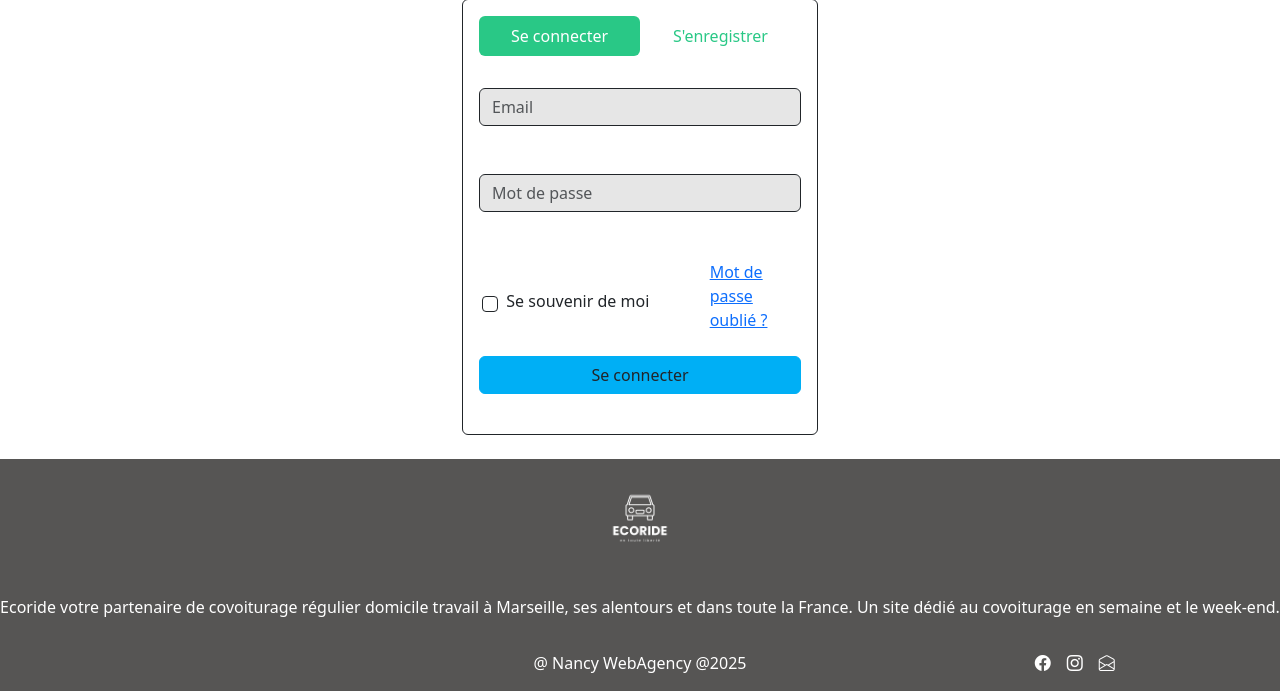
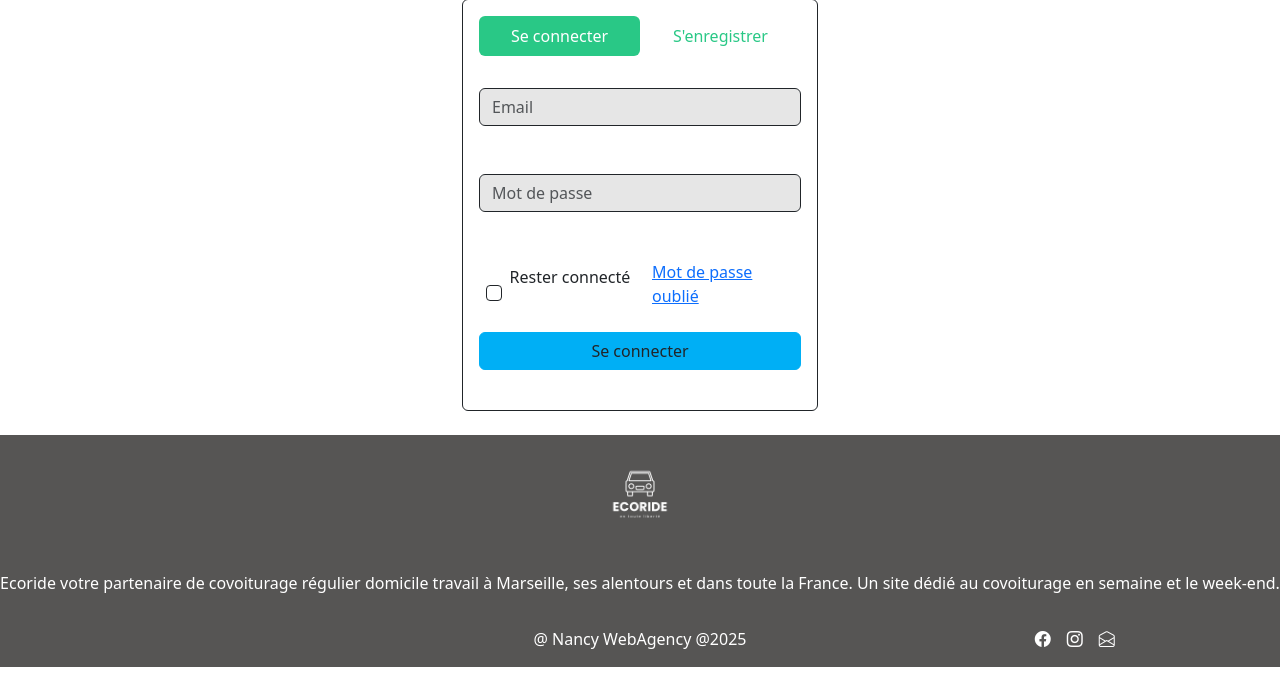
Before and after one commit to nancyh13500/ecoride_ecf, a PHP site: page /login.php in a window 1280 px wide. Shown: the part 171-862 px from the top of the page. After the commit the page ends 838 px from the top, so only its background shows below. Run offline with PHP 8.4, Linux system fonts and the light colour scheme.

Commit message:
update login

```diff
--- a/assets/css/style.css
+++ b/assets/css/style.css
@@ -216,6 +216,10 @@
 
 
 /*section login*/
+.password-forget {
+    font-size: 13px;
+}
+
 .login-register {
     min-height: 100vh;
     display: flex;
@@ -284,10 +288,22 @@
     color: var(--primary);
 }
 
-.form-check-label {
-    width: 11em;
+.form-check-login {
+    display: flex;
+    min-height: 1.5rem;
+    padding-left: 2.5em;
+    margin-bottom: .125rem;
+}
+
+.form-check-label-login {
+    width: 9em;
     height: 1em;
-    margin-top: 0.8em;
+    margin-left: 0.5em;
+}
+
+.form-check-label-register {
+    width: 16em;
+    height: 1em;
 }
 
 /*end section login*/
--- a/contact.php
+++ b/contact.php
@@ -3,7 +3,7 @@
 <section class="contact">
     <div class="contact-title text-center">
         <div class="container">
-            <h1 class="contact-title mt-3 mb-3">Contact</h1>
+            <h1 class="contact-title mt-3 mb-3 fw-bold">Contact</h1>
         </div>
     </div>
 
--- a/login.php
+++ b/login.php
@@ -27,15 +27,18 @@
                                     <label class="form-label" for="loginPassword"></label>
                                 </div>
 
-                                <div class="row mb-4 align-items-center">
-                                    <div class="col-md-8 d-flex justify-content-center">
-                                        <div class="form-check">
-                                            <input class="form-check-input border-dark" type="checkbox" value="" id="loginCheck" />
-                                            <label class="form-check-label justify-content-center" for="loginCheck">Se souvenir de moi</label>
+                                <div class="row mb-4">
+                                    <div class="col-md-6 d-flex justify-content-center align-items-center">
+                                        <!-- Checkbox -->
+                                        <div class="form-check-login">
+                                            <input class="form-check-input border-dark" type="checkbox" value="" id="loginCheck">
+                                            <label class="form-check-label-login" for="loginCheck">Rester connecté</label>
                                         </div>
                                     </div>
-                                    <div class="col-md-4 d-flex justify-content-center">
-                                        <a href="#">Mot de passe oublié ?</a>
+
+                                    <div class="col-md-6 d-flex justify-content-center">
+                                        <!-- Simple link -->
+                                        <a href="#">Mot de passe oublié</a>
                                     </div>
                                 </div>
 
@@ -69,15 +72,19 @@
                                     <input type="password" id="registerRepeatPassword" class="form-control border-dark bg-light" placeholder="Confirmer mot de passe" required>
                                     <label class="form-label" for="registerRepeatPassword"></label>
                                 </div>
+                                <div class="row mb-4 align-items-center">
 
-                                <div class="form-check d-flex justify-content-center mb-4">
-                                    <input class="form-check-input me-2 border-dark" type="checkbox" value="" id="registerCheck" required>
-                                    <label class="form-check-label" for="registerCheck">
-                                        J'accepte les conditions d'utilisation
-                                    </label>
+                                    <div class="form-check col-md-2 d-flex justify-content-center mb-4">
+                                        <input class="form-check-input me-2 border-dark" type="checkbox" value="" id="registerCheck" required>
+                                    </div>
+                                    <div class="form-check col-md-10 d-flex justify-content-center mb-4">
+                                        <label class="form-check-label-register" for="registerCheck">
+                                            J'accepte les conditions d'utilisation
+                                        </label>
+                                    </div>
                                 </div>
 
-                                <button type="submit" class="btn btn-connect btn-secondary text-dark btn-block mb-3 w-100">S'inscrire</button>
+                                <button type="submit" class="btn btn-connect btn-secondary text-dark btn-block mt-3 mb-3 w-100">S'inscrire</button>
                             </form>
                         </div>
                     </div>
```
